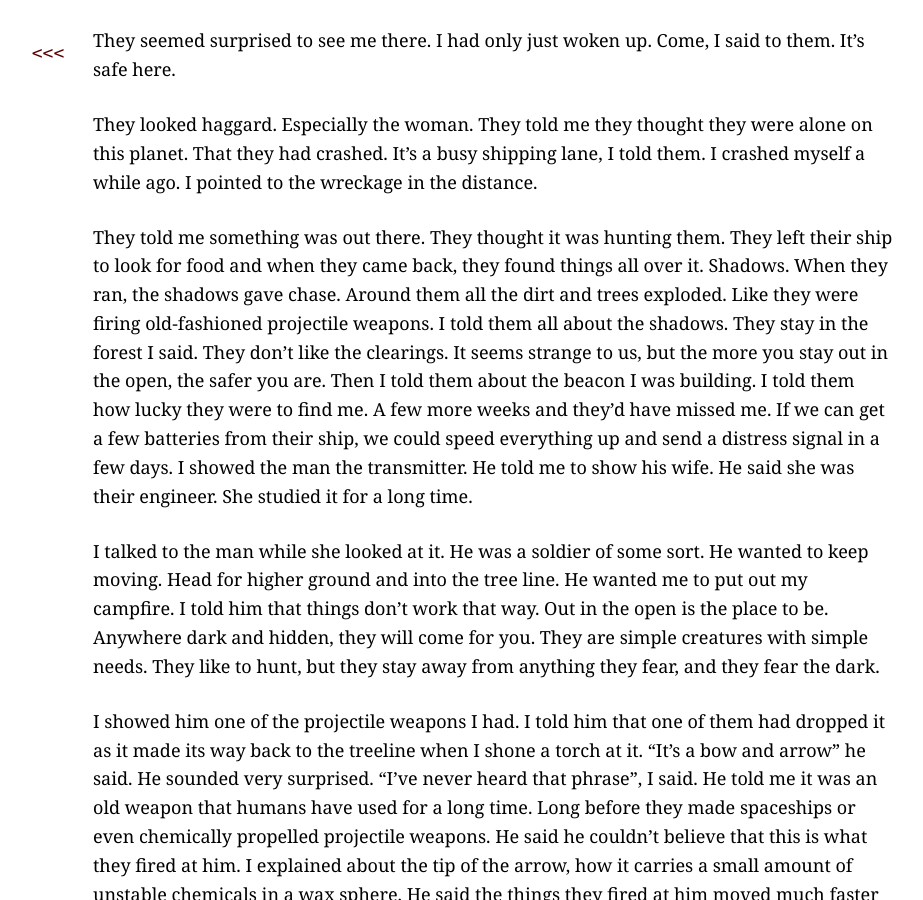
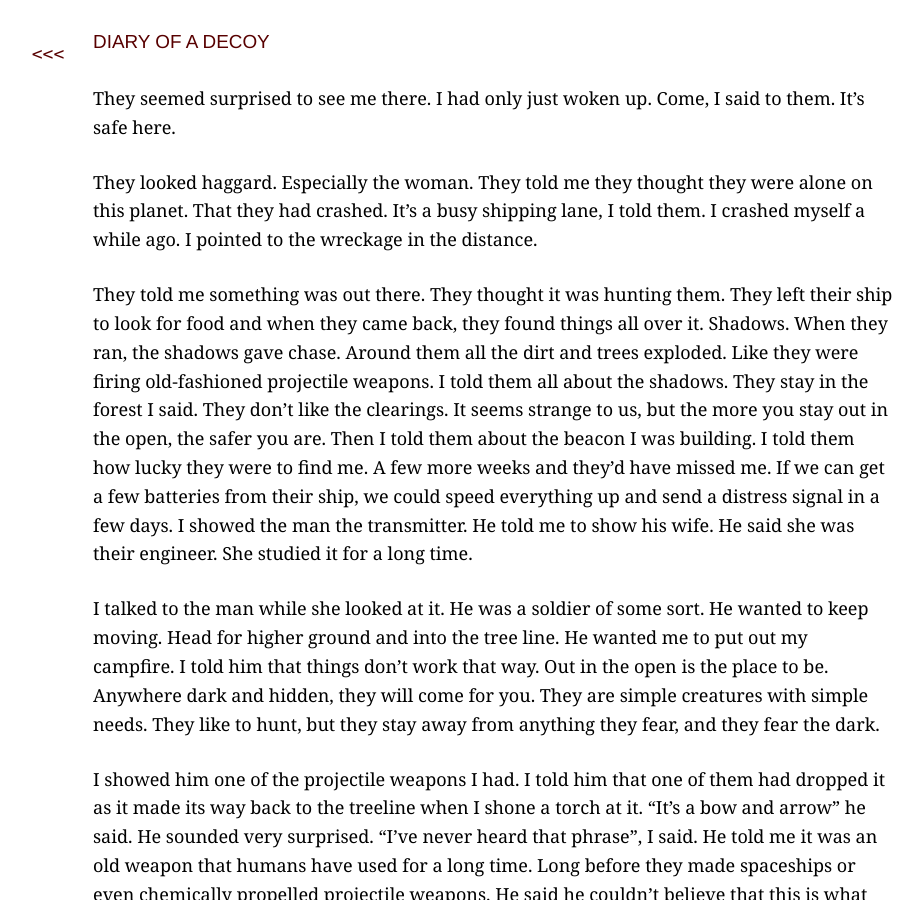
Before and after one commit to pbloem/profane-tmesis, a Jekyll site: the page built from diary.md, in a window 1280 px wide and 900 px high. Shown: the whole window, without its empty margins (147-1070 px from the left). Built offline with Jekyll 4.4.1, drawn with Linux system fonts in a browser that asks for light colours; our own code applies the rules of GitHub Pages for plain Markdown files.

Commit message:
Update diary.md

```diff
--- a/diary.md
+++ b/diary.md
@@ -5,6 +5,8 @@ They looked haggard. Especially the woman. They told me they thought they were a
 They told me something was out there."
 image: "http://profane-tmesis.info/diary.jpg"
 ---
+
+# Diary of a Decoy
 
 They seemed surprised to see me there. I had only just woken up. Come, I said to them. It's safe here.
 
```
